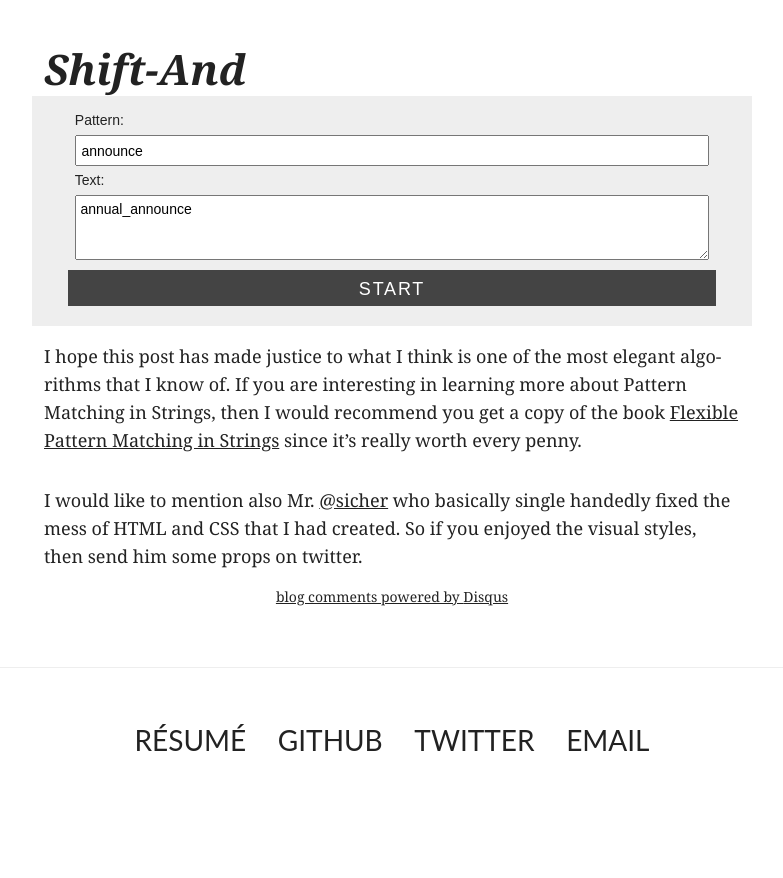
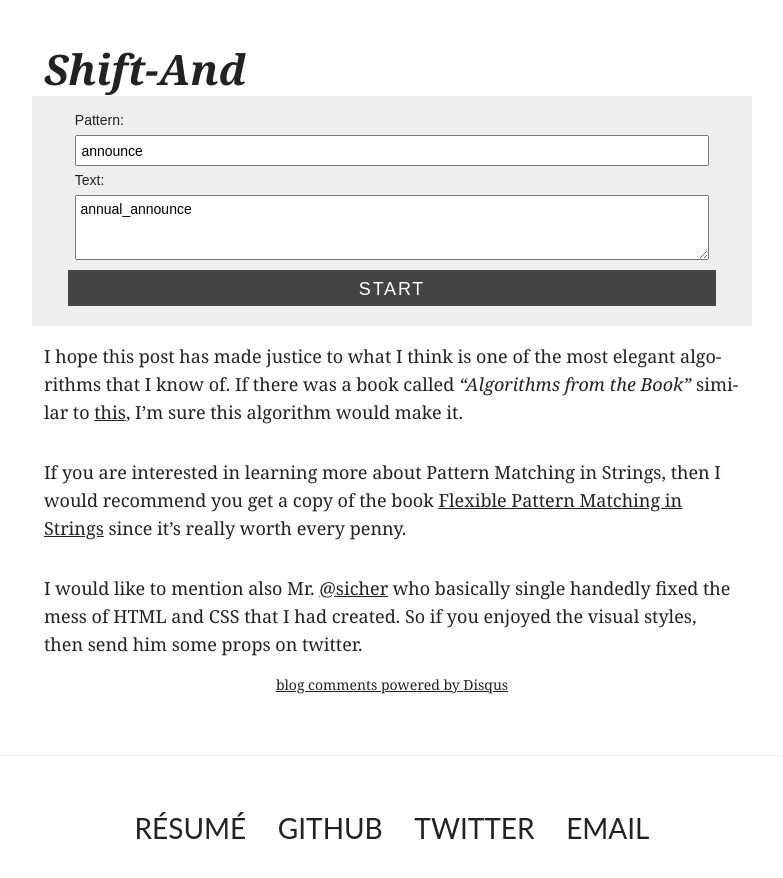
Before and after one commit to videlalvaro/videlalvaro.github.io, a Jekyll site: the page built from _posts/2014-01-05-shift-and-visualization.md, in a window 1280 px wide and 900 px high, scrolled down 4247 px. Shown: the top 878 px of the window, without its empty margins (248-1031 px from the left). Built offline with Jekyll 4.4.1, drawn with Linux system fonts in a browser that asks for light colours; comment, search, counter and statistics services are not loaded; before the commit the page ends 5059 px from its top, so only the background shows below that.

Commit message:
fixes wording at the end

```diff
--- a/_posts/2014-01-05-shift-and-visualization.md
+++ b/_posts/2014-01-05-shift-and-visualization.md
@@ -142,6 +142,8 @@ So, click __start__ and enjoy the show.
 
 </script>
 
-I hope this post has made justice to what I think is one of the most elegant algorithms that I know of. If you are interesting in learning more about Pattern Matching in Strings, then I would recommend you get a copy of the book [Flexible Pattern Matching in Strings](http://www.amazon.com/Flexible-Pattern-Matching-Strings-Algorithms/dp/0521039932) since it's really worth every penny.
+I hope this post has made justice to what I think is one of the most elegant algorithms that I know of. If there was a book called _"Algorithms from the Book"_ similar to [this](http://www.amazon.com/Proofs-THE-BOOK-Martin-Aigner/dp/3642008550), I'm sure this algorithm would make it.
+
+If you are interested in learning more about Pattern Matching in Strings, then I would recommend you get a copy of the book [Flexible Pattern Matching in Strings](http://www.amazon.com/Flexible-Pattern-Matching-Strings-Algorithms/dp/0521039932) since it's really worth every penny.
 
 I would like to mention also Mr. [@sicher](https://twitter.com/sicher) who basically single handedly fixed the mess of HTML and CSS that I had created. So if you enjoyed the visual styles, then send him some props on twitter.
```
